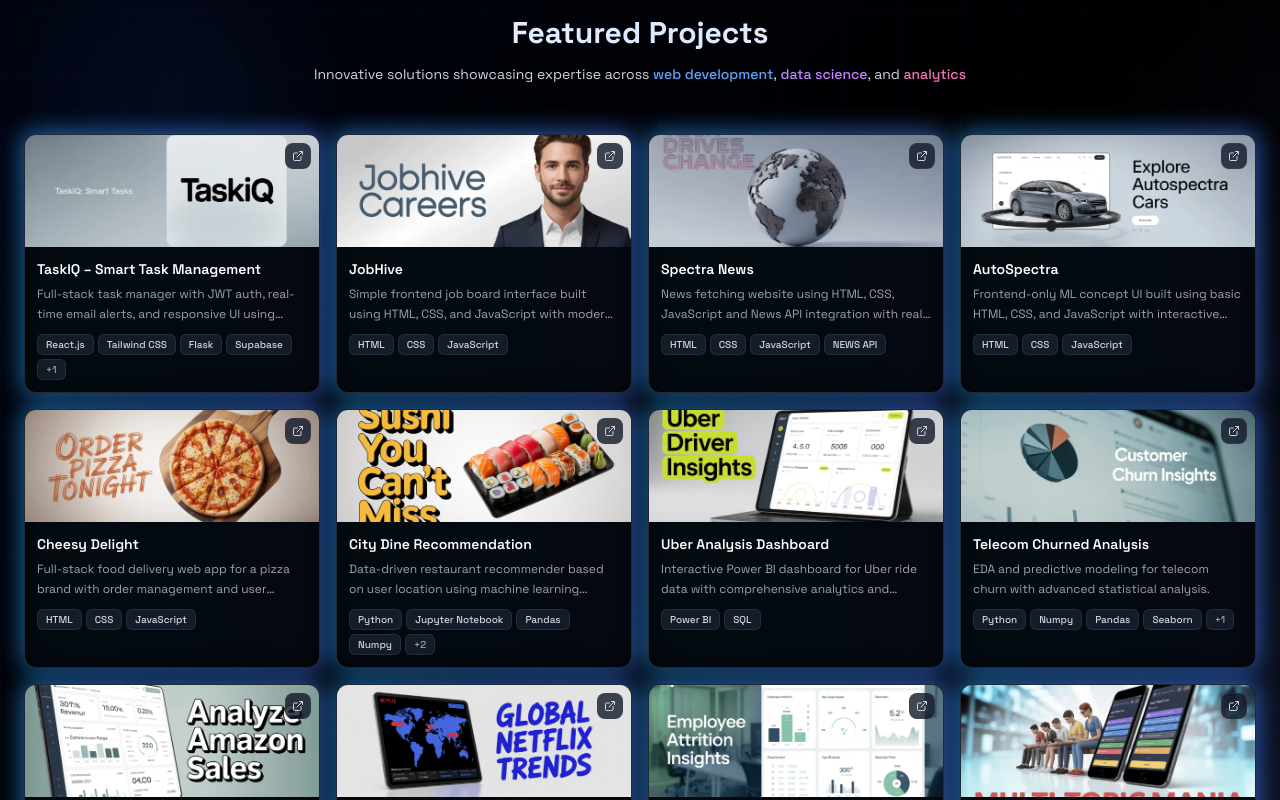
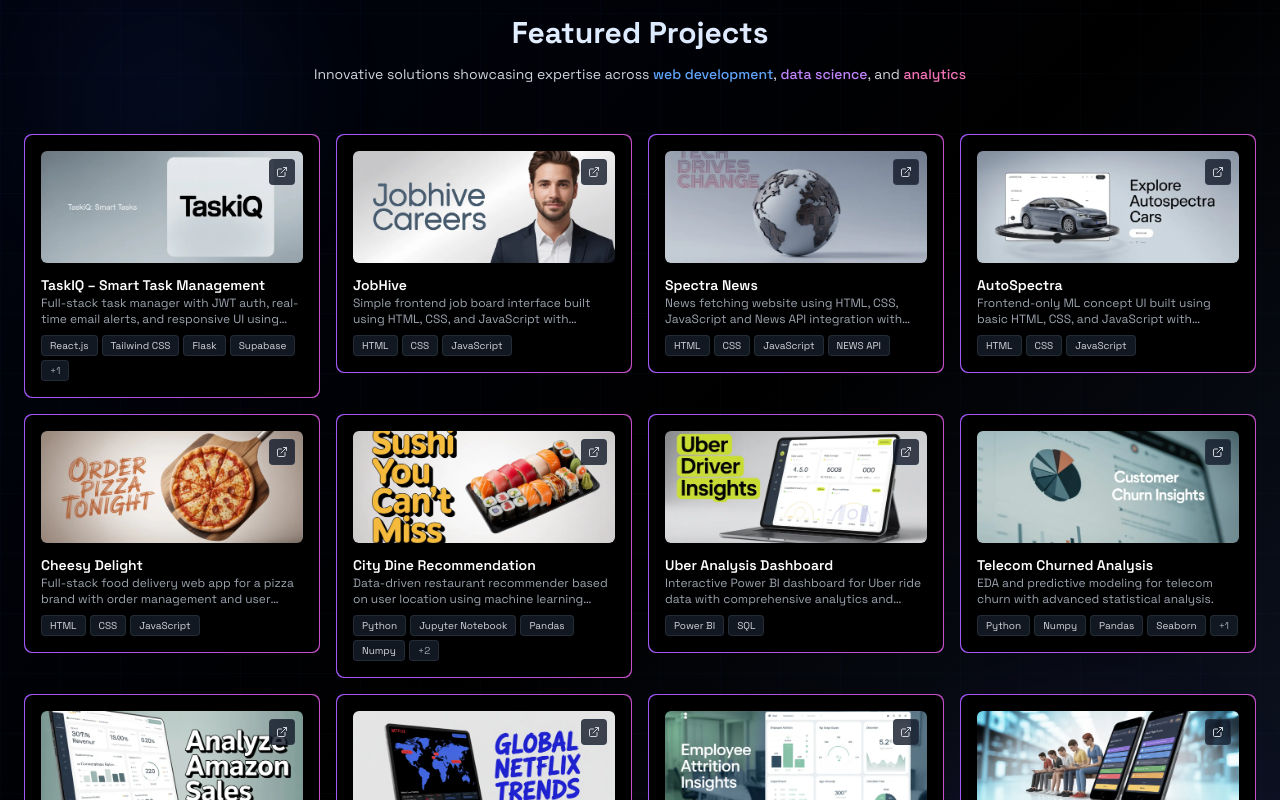
Before and after one commit to 404StudioDev/prject, a React (Vite) app: page / in a window 1280 px wide. Shown: the part 1700-2500 px from the top of the page. Built offline with nearby package versions, Linux system fonts and the light colour scheme.

Commit message:
Updated ProjectCard.tsx

```diff
--- a/src/components/ProjectCard.tsx
+++ b/src/components/ProjectCard.tsx
@@ -26,60 +26,48 @@ export default function ProjectCard({
       whileInView={{ opacity: 1, y: 0 }}
       transition={{ duration: 0.4, delay: index * 0.08, ease: [0.4, 0, 0.2, 1] }}
       viewport={{ once: true, margin: "-30px" }}
-      className="group relative hover:scale-[1.025] hover:-translate-y-1 transition-transform duration-300"
+      className="group relative transition-transform duration-300 hover:scale-[1.02] hover:-translate-y-1"
     >
-      {/* 🔮 Glowing Gradient Border */}
-      <div
-        className="absolute -inset-0.5 z-0 rounded-xl animate-gradient-x blur-md opacity-70 group-hover:opacity-90 transition-opacity duration-300"
-        style={{
-          background: "linear-gradient(270deg, #9333ea, #3b82f6, #06b6d4, #9333ea)",
-          backgroundSize: "600% 600%",
-        }}
-      />
-
-      {/* 💻 Card Container */}
-      <div className="relative z-10 h-full rounded-xl overflow-hidden bg-black/90 backdrop-blur-md border border-gray-800 shadow-lg group-hover:shadow-cyan-500/10 transition-shadow duration-300">
+      {/* 🌀 Animated Border Wrapper */}
+      <div className="relative rounded-lg p-[1px] bg-gradient-to-r from-cyan-500 via-purple-500 to-pink-500 bg-[length:400%_400%] animate-gradient-x">
+        {/* 💻 Actual Card */}
+        <div className="rounded-lg bg-black p-4 h-full">
           {/* 📸 Image */}
-        <div className="relative overflow-hidden">
+          <div className="relative overflow-hidden rounded-md mb-3">
             <img
               src={image}
               alt={title}
-            className="w-full h-28 object-cover"
+              className="w-full h-28 object-cover rounded"
             />
             <div className="absolute top-2 right-2 z-20">
-            <div className="p-1.5 rounded-lg bg-gray-900/80 border border-gray-700/50">
+              <div className="p-1.5 rounded bg-gray-900/80 border border-gray-700/50">
                 <ExternalLink className="w-3 h-3 text-gray-300" />
               </div>
             </div>
           </div>
 
-        {/* 🧠 Project Info */}
-        <div className="p-3 space-y-1.5">
-          <h3 className="text-sm font-semibold text-white line-clamp-1">
-            {title}
-          </h3>
-          <p className="text-xs text-gray-400 leading-relaxed line-clamp-2">
-            {description}
-          </p>
+          {/* 🧠 Info */}
+          <h3 className="text-sm font-semibold text-white line-clamp-1">{title}</h3>
+          <p className="text-xs text-gray-400 line-clamp-2">{description}</p>
 
-          {/* 🛠️ Tech Stack */}
-          <div className="flex flex-wrap gap-1 pt-1">
-            {tech.slice(0, 4).map((techItem, techIndex) => (
+          {/* 🛠️ Tech */}
+          <div className="flex flex-wrap gap-1 mt-2">
+            {tech.slice(0, 4).map((item, i) => (
               <span
-                key={techIndex}
-                className="px-2 py-0.5 text-[10px] font-medium rounded-md bg-gray-800/60 text-gray-300 border border-gray-700/50"
+                key={i}
+                className="px-2 py-0.5 text-[10px] rounded bg-gray-800/60 border border-gray-700/50 text-gray-300"
               >
-                {techItem}
+                {item}
               </span>
             ))}
             {tech.length > 4 && (
-              <span className="px-2 py-0.5 text-[10px] font-medium rounded-md bg-gray-800/60 text-gray-400 border border-gray-700/50">
+              <span className="px-2 py-0.5 text-[10px] rounded bg-gray-800/60 border border-gray-700/50 text-gray-400">
                 +{tech.length - 4}
               </span>
             )}
           </div>
 
-          {/* Full-card clickable area */}
+          {/* Click Overlay */}
           <a
             href={href}
             target="_blank"
```
Lines whose indentation alone changed are shown as unchanged.
